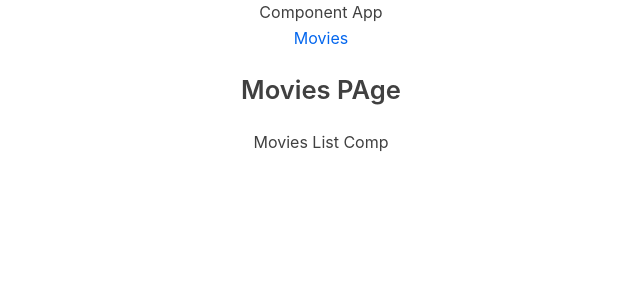
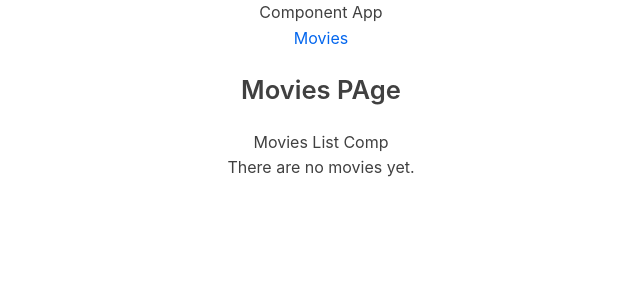
Before and after one commit to blackeagle94/movies, a React (Create React App) app: page /movies in a window 1280 px wide. Shown: the top 300 px of the page, without its empty margins (319-959 px from the left). Built offline with nearby package versions, Linux system fonts and the light colour scheme.

Commit message:
added lohic
added logic that if movies is empty comp returns empty const if not returns movies const

```diff
--- a/src/components/MoviesList.js
+++ b/src/components/MoviesList.js
@@ -1,18 +1,20 @@
-import React, { Component } from 'react'
-import PropTypes from "prop-types";
+import React, { Component } from 'react';
+import PropTypes from 'prop-types';
 
 const MoviesList = (props) => {
 
-        return (
-            <div>
-                Movies List Comp
-            </div>
-        )
-
-}
+    const emptyMessage = (<p>There are no movies yet.</p>)
+    const movisesList = (<div>Movies List</div>)
+	return (
+        <div>
+            Movies List Comp
+            {props.movies.length === 0 ? emptyMessage : movisesList}
+        </div>
+    );
+};
 
 MoviesList.propsTypes = {
-    movies: PropTypes.array.isRequired
-}
+	movies: PropTypes.array.isRequired
+};
 
-export default MoviesList
+export default MoviesList;
```
Also changed, not shown: 1 other file (tests, documents, lock files or other folders).
